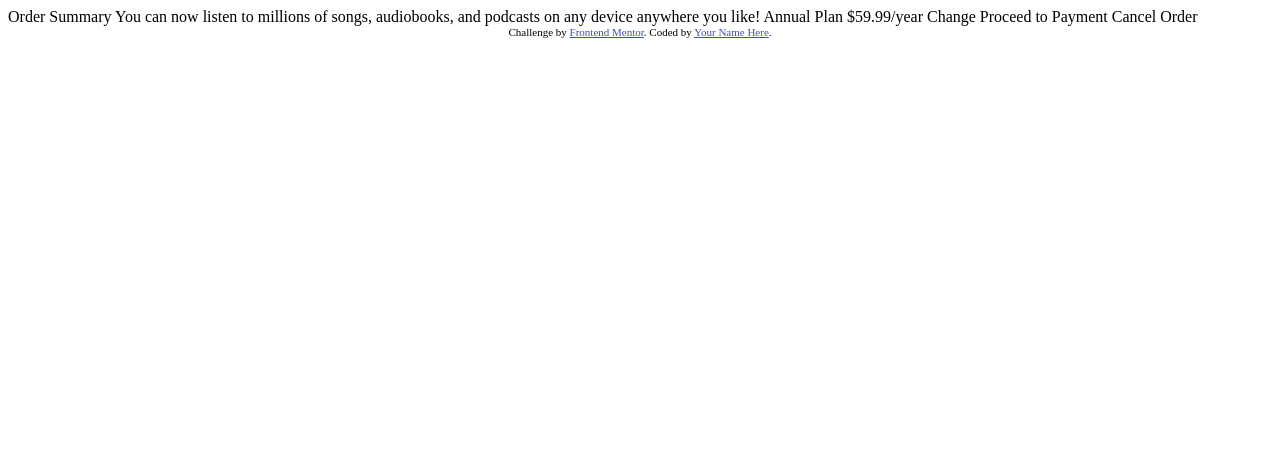
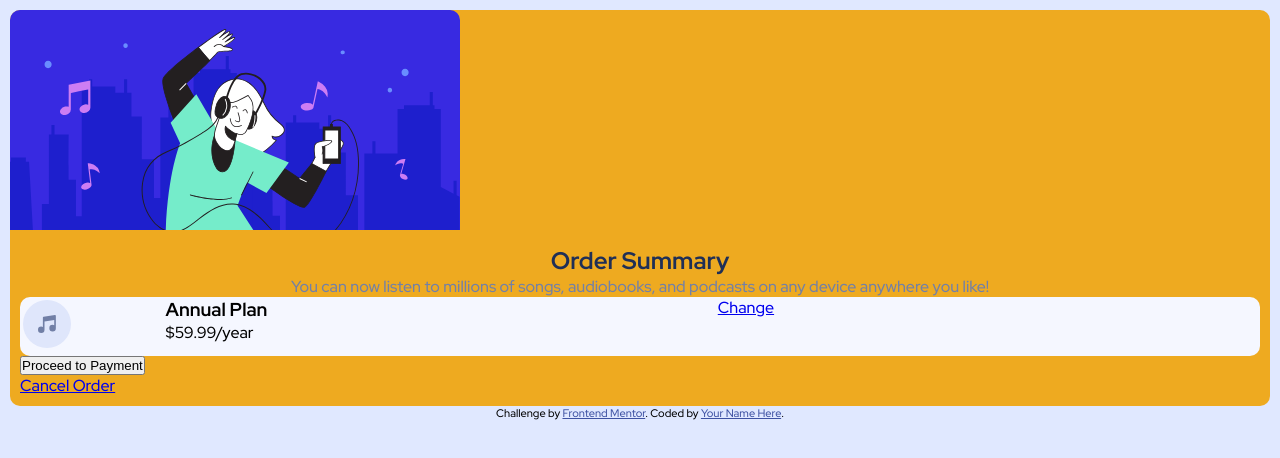
Before and after one commit to DavidCaffrey/order-summary-component, a plain HTML site: page index.html in a window 1280 px wide. Drawn offline with Linux system fonts and the light colour scheme.

Commit message:
basic structure and styling

```diff
--- a/index.html
+++ b/index.html
@@ -1,37 +1,59 @@
 <!DOCTYPE html>
 <html lang="en">
-<head>
-  <meta charset="UTF-8">
-  <meta name="viewport" content="width=device-width, initial-scale=1.0"> <!-- displays site properly based on user's device -->
+  <head>
+    <meta charset="UTF-8" />
+    <meta name="viewport" content="width=device-width, initial-scale=1.0" />
+    <!-- displays site properly based on user's device -->
 
-  <link rel="icon" type="image/png" sizes="32x32" href="./images/favicon-32x32.png">
+    <link
+      rel="icon"
+      type="image/png"
+      sizes="32x32"
+      href="./images/favicon-32x32.png"
+    />
+    <link rel="stylesheet" href="style.css" />
+    <title>Frontend Mentor | Order summary card</title>
+  </head>
+  <body>
+    <main class="card-container">
+      <section class="card-img-container">
+        <img
+          src="images/illustration-hero.svg"
+          alt="woman dancing with headphones on"
+          srcset=""
+          class="hero-img"
+        />
+      </section>
+      <section class="card-info-container">
+        <h1 class="header">Order Summary</h1>
+        <p class="info">
+          You can now listen to millions of songs, audiobooks, and podcasts on
+          any device anywhere you like!
+        </p>
+        <section class="plan-section">
+          <section class="plan-img">
+            <img src="images/icon-music.svg" alt="musical note" srcset="" class="music-icon">
+          </section>
+          <section class="plan-info">
+            <h3 class="plan-title">Annual Plan</h3>
+            <p class="plan-price">$59.99/year</p>
+          </section>
+          <section class="change-plan">
+            <a href="#">Change</a>
+          </section>
+        </section>
+        <button class="btn">Proceed to Payment</button>
+        <a href="#" class="cancel-order">Cancel Order</a>
+      </section>
+    </main>
+    <footer class="footer">
+      <div class="attribution">
+        Challenge by
+        <a href="https://www.frontendmentor.io?ref=challenge" target="_blank"
+          >Frontend Mentor</a
+        >. Coded by <a href="#">Your Name Here</a>.
+      </div>
+    </footer>
 
-  <title>Frontend Mentor | Order summary card</title>
-
-  <!-- Feel free to remove these styles or customise in your own stylesheet 👍 -->
-  <style>
-    .attribution { font-size: 11px; text-align: center; }
-    .attribution a { color: hsl(228, 45%, 44%); }
-  </style>
-</head>
-<body>
-
-  Order Summary
-
-  You can now listen to millions of songs, audiobooks, and podcasts on any
-  device anywhere you like!
-
-  Annual Plan
-  $59.99/year
-
-  Change
-
-  Proceed to Payment
-  Cancel Order
-
-  <div class="attribution">
-    Challenge by <a href="https://www.frontendmentor.io?ref=challenge" target="_blank">Frontend Mentor</a>.
-    Coded by <a href="#">Your Name Here</a>.
-  </div>
-</body>
+  </body>
 </html>
--- /dev/null
+++ b/style.css
@@ -0,0 +1,72 @@
+@import url("https://fonts.googleapis.com/css2?family=Red+Hat+Display:wght@500;700;900&display=swap");
+
+:root {
+  --pale-blue: hsl(225, 100%, 94%);
+  --v-pale-blue: hsl(225, 100%, 98%);
+  --bright-blue: hsl(245, 75%, 52%);
+  --desat-blue: hsl(224, 23%, 55%);
+  --dark-blue: hsl(223, 47%, 23%);
+}
+
+* {
+  margin: 0;
+  padding: 0;
+  box-sizing: border-box;
+}
+
+body {
+  font-family: "Red Hat Display", sans-serif;
+  /* font-size: 16px; */
+  background-color:var(--pale-blue);
+  padding: 10px;
+}
+
+.card-container{
+    background-color: hsl(40, 86%, 53%);
+    border-radius: 10px;
+
+}
+
+.hero-img{
+    max-width: 100%;
+    border-radius: 10px 10px 0 0 ;
+}
+
+.card-info-container{
+    padding:10px;
+}
+
+.header{
+    color:var(--dark-blue);
+    text-align: center;
+}
+
+.info{
+    text-align: center;
+    color:var(--desat-blue);
+}
+
+.plan-section{
+    display: grid;
+    grid-template-columns: 0.25fr 1fr 1fr;
+    gap: 10px;
+    background-color: var(--v-pale-blue);
+    border-radius: 10px;
+}
+
+.music-icon{
+    padding: 3px;
+}
+
+
+.btn{
+    display: block;
+}
+
+.attribution {
+  font-size: 11px;
+  text-align: center;
+}
+.attribution a {
+  color: hsl(228, 45%, 44%);
+}
```
